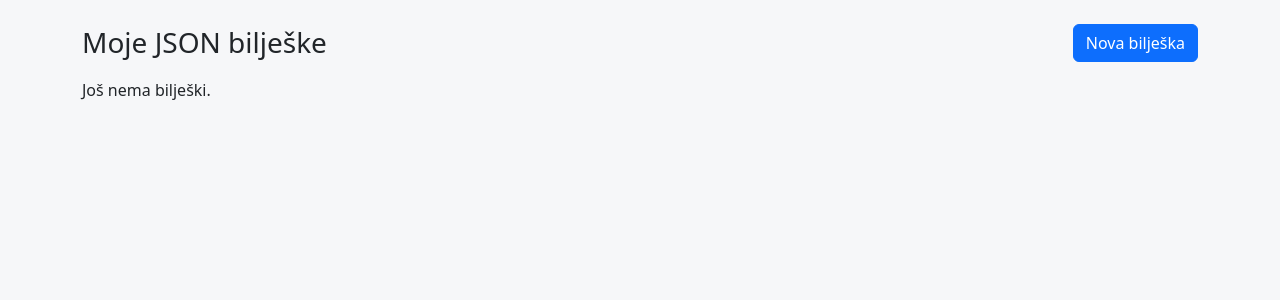
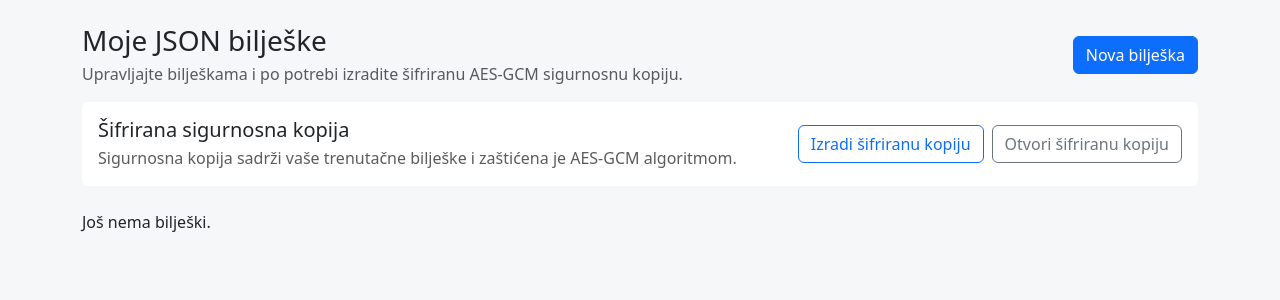
Before and after one commit to HeadshotFTW/ParKING, a Flask app: page /notes in a window 1280 px wide. Shown: the part 56-356 px from the top of the page. Run offline with Flask 3, Linux system fonts and the light colour scheme; the visitor is signed in with stand-in values (Sample User, id 1); tables that the repository leaves empty hold one stand-in row (values such as "Sample post").

Commit message:
Integrate AES backup controls into notes

```diff
--- a/templates/notes.html
+++ b/templates/notes.html
@@ -2,9 +2,81 @@
 {% block title %}{{ tr('notes.title') }} - ParKING{% endblock %}
 {% block content %}
 <div class="d-flex justify-content-between align-items-center mb-3">
-    <h1 class="h3 mb-0">{{ tr('notes.title') }}</h1>
+    <div>
+        <h1 class="h3 mb-1">{{ tr('notes.title') }}</h1>
+        <p class="text-muted mb-0">
+            {% if lang == 'en' %}
+                Manage your notes and create an encrypted AES-GCM backup when needed.
+            {% else %}
+                Upravljajte bilješkama i po potrebi izradite šifriranu AES-GCM sigurnosnu kopiju.
+            {% endif %}
+        </p>
+    </div>
     <a class="btn btn-primary" href="{{ url_for('note_new') }}">{{ tr('notes.add') }}</a>
 </div>
+
+<div class="card mb-4">
+    <div class="card-body">
+        <div class="d-flex flex-column flex-lg-row justify-content-between gap-3 align-items-lg-center">
+            <div>
+                <h2 class="h5 mb-1">{% if lang == 'en' %}Encrypted backup{% else %}Šifrirana sigurnosna kopija{% endif %}</h2>
+                <p class="text-muted mb-0">
+                    {% if lang == 'en' %}
+                        The backup contains your current notes and is protected with AES-GCM.
+                    {% else %}
+                        Sigurnosna kopija sadrži vaše trenutačne bilješke i zaštićena je AES-GCM algoritmom.
+                    {% endif %}
+                </p>
+            </div>
+            <div class="d-flex flex-wrap gap-2">
+                <form method="post" action="{{ url_for('notes_backup') }}">
+                    <input type="hidden" name="action" value="encrypt">
+                    <button class="btn btn-outline-primary" type="submit">
+                        {% if lang == 'en' %}Create encrypted backup{% else %}Izradi šifriranu kopiju{% endif %}
+                    </button>
+                </form>
+                <form method="post" action="{{ url_for('notes_backup') }}">
+                    <input type="hidden" name="action" value="decrypt">
+                    <button class="btn btn-outline-secondary" type="submit">
+                        {% if lang == 'en' %}Open encrypted backup{% else %}Otvori šifriranu kopiju{% endif %}
+                    </button>
+                </form>
+            </div>
+        </div>
+    </div>
+</div>
+
+{% if decrypted_backup is defined %}
+<div class="card mb-4 border-success">
+    <div class="card-body">
+        <h2 class="h5">{% if lang == 'en' %}Decrypted backup preview{% else %}Pregled dešifrirane sigurnosne kopije{% endif %}</h2>
+        {% if decrypted_backup %}
+            <div class="table-responsive">
+                <table class="table table-sm align-middle mb-0">
+                    <thead>
+                        <tr>
+                            <th>ID</th>
+                            <th>{{ tr('note_form.title') }}</th>
+                            <th>{{ tr('note_form.text') }}</th>
+                        </tr>
+                    </thead>
+                    <tbody>
+                    {% for note in decrypted_backup %}
+                        <tr>
+                            <td>{{ note.id }}</td>
+                            <td>{{ note.title }}</td>
+                            <td>{{ note.text }}</td>
+                        </tr>
+                    {% endfor %}
+                    </tbody>
+                </table>
+            </div>
+        {% else %}
+            <p class="text-muted mb-0">{% if lang == 'en' %}The backup contains no notes.{% else %}Sigurnosna kopija ne sadrži bilješke.{% endif %}</p>
+        {% endif %}
+    </div>
+</div>
+{% endif %}
 
 <div class="row g-3">
 {% for note in notes %}
```
